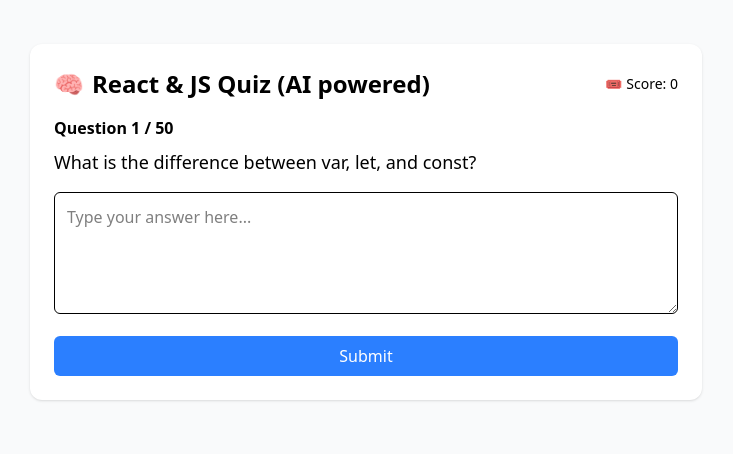
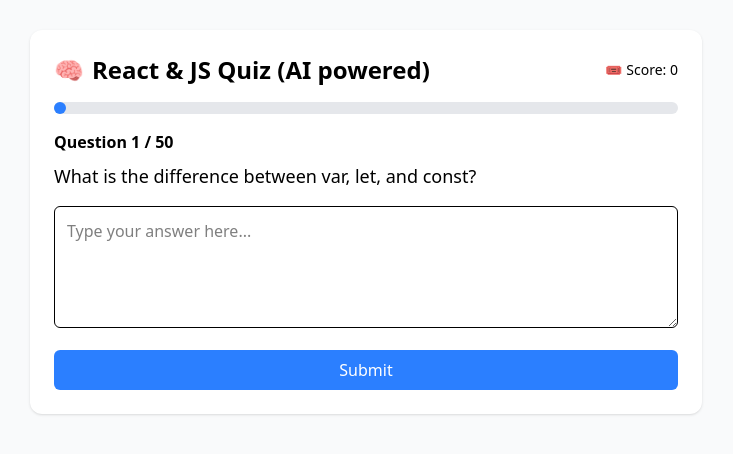
Before and after one commit to lukaskourilcz/quiz-app-nxt, a Next.js app: page / in a window 1280 px wide. Shown: the part 178-632 px from the top of the page, without its empty margins (274-1007 px from the left). Built offline with nearby package versions, Linux system fonts and the light colour scheme.

Commit message:
progress bar added

```diff
--- a/src/components/QuizCard.js
+++ b/src/components/QuizCard.js
@@ -9,6 +9,8 @@ export default function QuizCard() {
   const [totalScore, setTotalScore] = useState(0);
 
   const question = questions[current];
+
+  const progress = ((current + 1) / questions.length) * 100;
 
   const handleSubmit = async (e) => {
     e.preventDefault();
@@ -47,17 +49,20 @@ export default function QuizCard() {
     <div className="w-full max-w-2xl bg-white rounded-xl shadow p-6">
       <div className="flex items-center justify-between mb-4">
         <h1 className="text-2xl font-bold flex items-center gap-2">
-          <span role="img" aria-label="brain">
-            🧠
-          </span>{" "}
+          <span role="img" aria-label="brain">🧠</span>
           React & JS Quiz (AI powered)
         </h1>
         <p className="text-sm flex items-center gap-1">
-          <span role="img" aria-label="ticket">
-            🎟️
-          </span>
+          <span role="img" aria-label="ticket">🎟️</span>
           Score: {totalScore}
         </p>
+      </div>
+
+      <div className="w-full bg-gray-200 rounded-full h-3 mb-4">
+        <div
+          className="bg-blue-500 h-3 rounded-full transition-all duration-300"
+          style={{ width: `${progress}%` }}
+        />
       </div>
 
       <p className="font-semibold mb-2">
```
